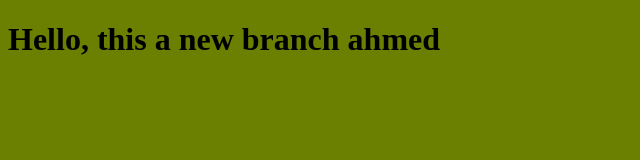
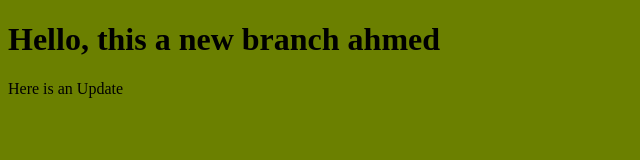
Before and after one commit to Fadilsa9/myproject, a plain HTML site: page index.html in a window 1280 px wide. Shown: the whole page, without its empty margins (0-640 px from the left). Drawn offline with Linux system fonts and the light colour scheme.

Commit message:
I Updated the html file

```diff
--- a/index.html
+++ b/index.html
@@ -9,6 +9,7 @@
 <body>
 
     <h1>Hello, this a new branch ahmed</h1>
+    <p>Here is an Update</p>
     <script src="app.js"></script>
 </body>
 </html>
```
